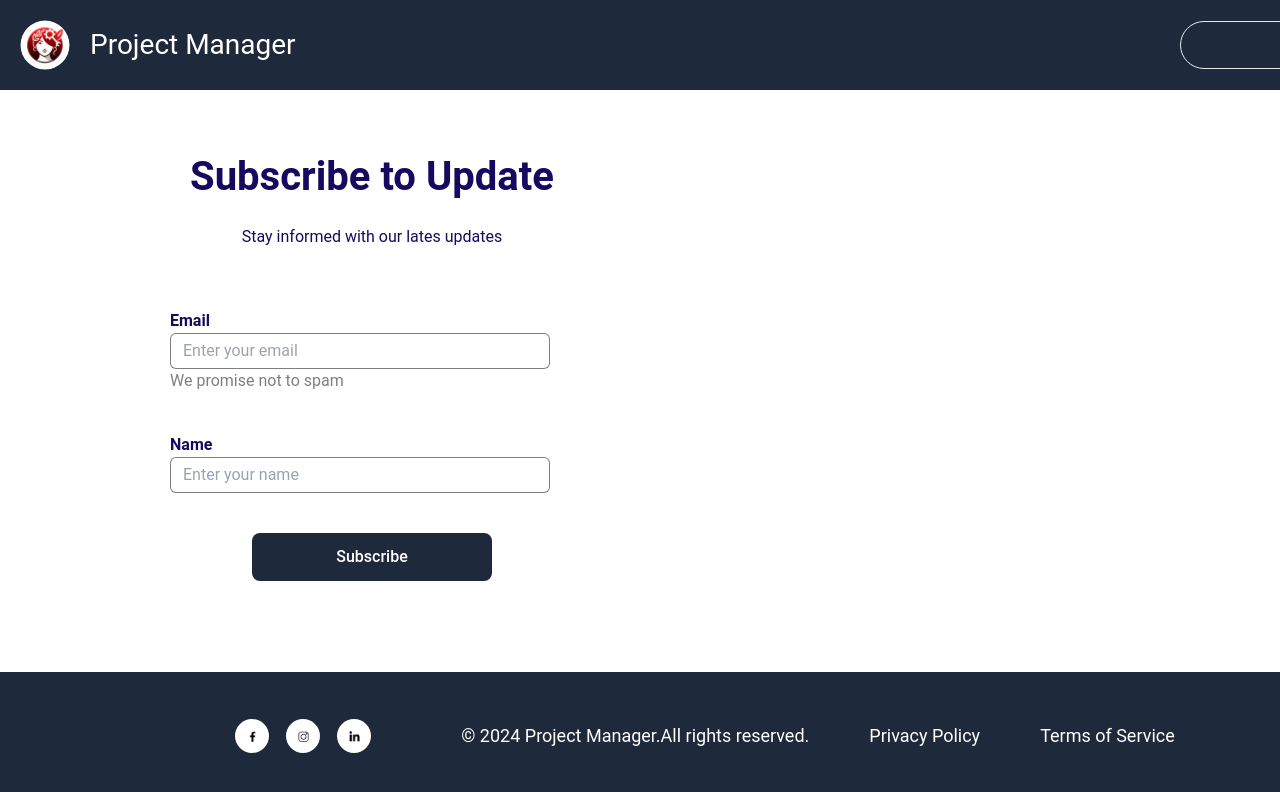
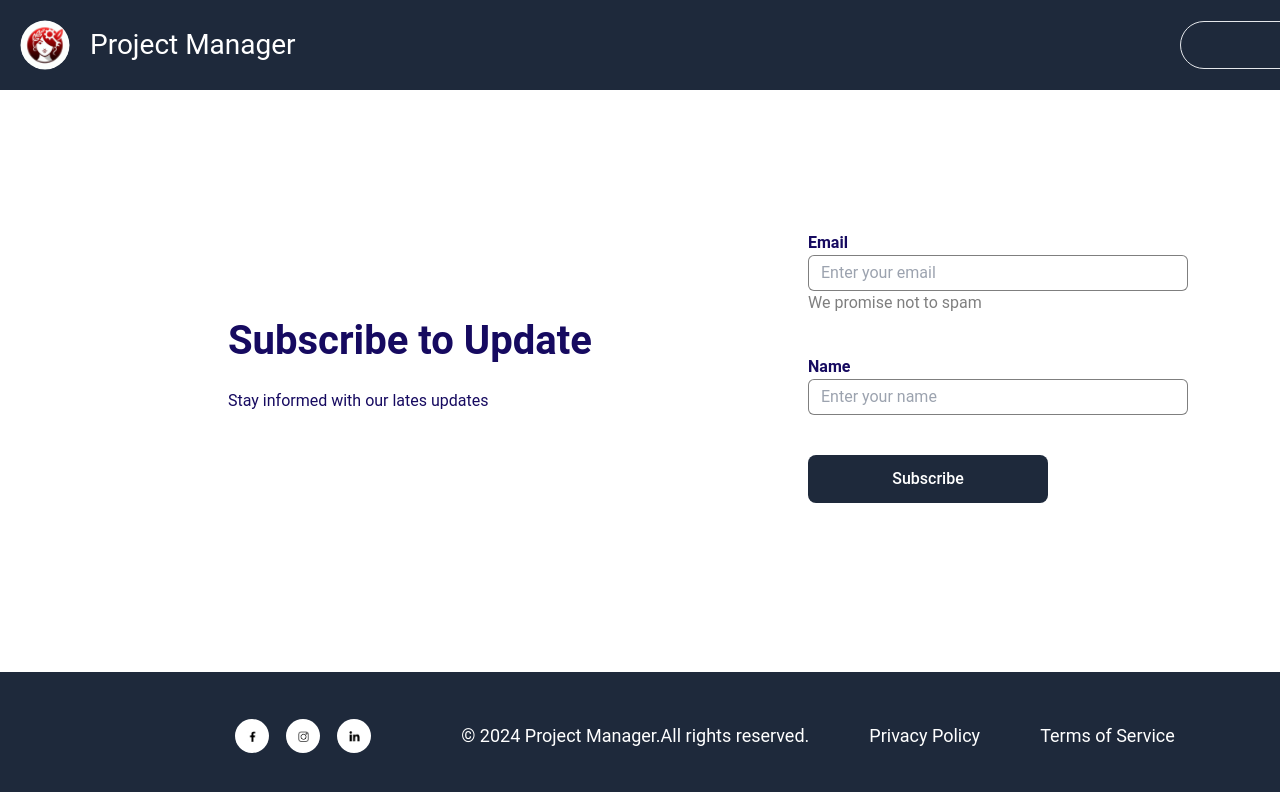
Before and after one commit to Tayling-Ng/desafio2-semana8-TIRex, a React (Vite) app: page / in a window 1280 px wide. Shown: the top 792 px of the page. Built offline with nearby package versions, Linux system fonts and the light colour scheme.

Commit message:
feat: section 4 xl layout

```diff
--- a/src/components/HomePage/Section4/Section4 .tsx
+++ b/src/components/HomePage/Section4/Section4 .tsx
@@ -1,7 +1,7 @@
 const Section4 = () => {
     return (
-        <section className="flex flex-col justify-center items-center w-[393px] h-[510px] py-[60px] bg-white gap-[60px] sm:w-[744px] sm:h-[549px]">
-            <div className="flex flex-col items-center gap-[24px] sm:w-[404px] sm:h-[96px]">
+        <section className="flex flex-col justify-center items-center w-[393px] h-[510px] py-[60px] bg-white gap-[60px] sm:w-[744px] sm:h-[549px] xl:flex-row xl:justify-center xl:w-[1440px] xl:gap-[60px]">
+            <div className="flex flex-col items-center gap-[24px] sm:w-[404px] sm:h-[96px] xl:text-left xl:w-[520px] xl:items-start">
                 <h1 className="text-[25px] leading-[48px] text-[#160A60] font-bold sm:text-[40px]">
                     Subscribe to Update
                 </h1>
@@ -36,7 +36,7 @@ const Section4 = () => {
                     />
                 </form>
                 <button
-                    className="flex justify-center items-center w-[148px] h-[36px] p-[12px] font-medium text-[15px] leading-[24px] rounded-[8px] bg-[#1E293B] text-white self-center sm:w-[240px] sm:h-[48px] sm:text-[16px]"
+                    className="flex justify-center items-center w-[148px] h-[36px] p-[12px] font-medium text-[15px] leading-[24px] rounded-[8px] bg-[#1E293B] text-white self-center sm:w-[240px] sm:h-[48px] sm:text-[16px] xl:self-start"
                     type="submit"
                 >
                     Subscribe
```
